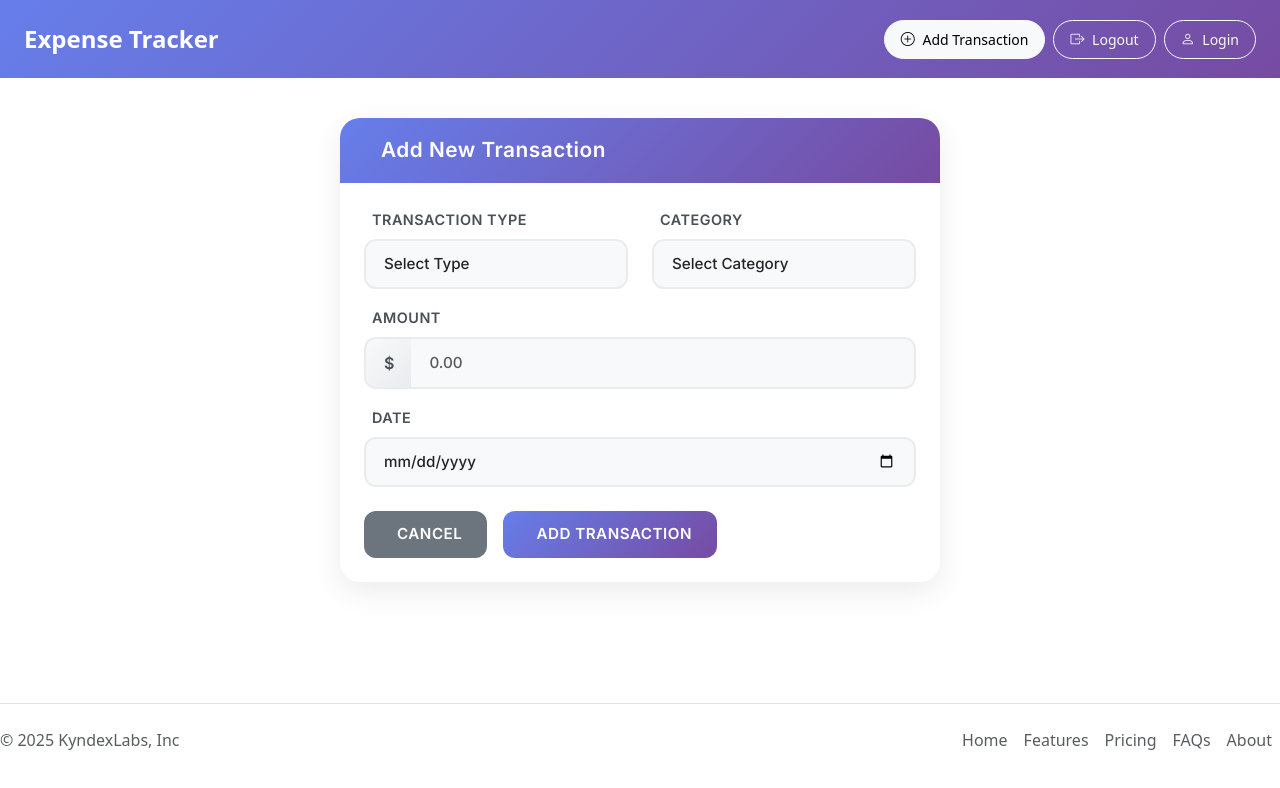
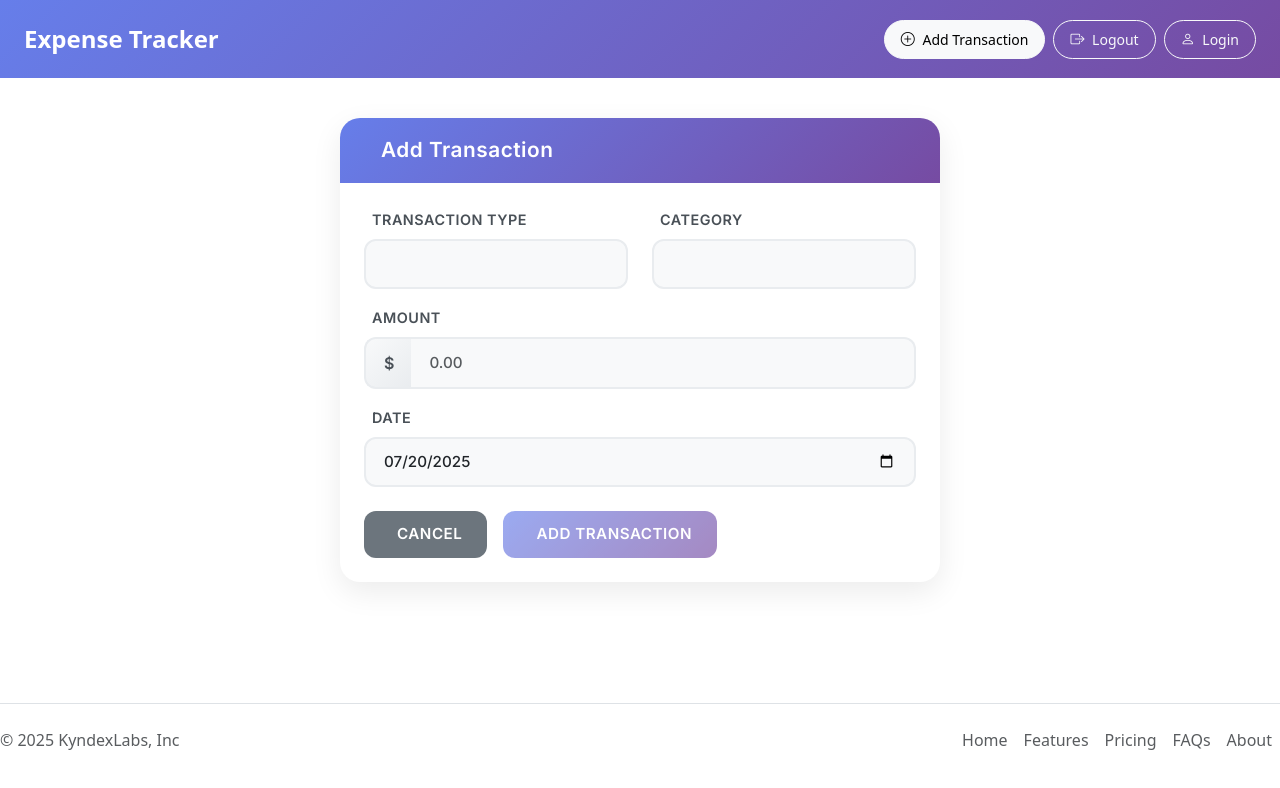
Before and after one commit to DissanayakeDA/Expenses.Client, an Angular app: page /add in a window 1280 px wide. Shown: the top 788 px of the page. Built offline with nearby package versions, Linux system fonts and the light colour scheme.

Commit message:
feat: enhance transaction form with reactive forms and edit functionality

```diff
--- a/src/app/components/transaction-form/transaction-form.html
+++ b/src/app/components/transaction-form/transaction-form.html
@@ -216,21 +216,27 @@
 
 <div class="form-container">
   <h3 class="form-header">
-    <i class="fas fa-plus-circle me-3"></i>Add New Transaction
+    <i class="fas fa-plus-circle me-3"></i>
+    {{ editMode ? "Edit Transaction" : "Add Transaction" }}
   </h3>
 
   <div class="p-4">
-    <form>
+    <form [formGroup]="transactionForm" (ngSubmit)="onSubmit()">
       <div class="row mb-3">
         <!-- Transaction Type -->
         <div class="col-md-6">
           <label for="transactionType" class="form-label">
             <i class="fas fa-tag me-2"></i>Transaction Type
           </label>
-          <select id="transactionType" class="form-select" name="type" required>
-            <option value="">Select Type</option>
+          <select
+            id="type"
+            class="form-select"
+            name="type"
+            formControlName="type"
+            (change)="onTypeChange()"
+          >
             <option value="Income">Income</option>
-            <option value="Expense">Expense</option>
+            <option value="Expenses">Expenses</option>
           </select>
         </div>
 
@@ -239,14 +245,19 @@
           <label for="category" class="form-label">
             <i class="fas fa-folder me-2"></i>Category
           </label>
-          <select id="category" class="form-select" name="category" required>
-            <option value="">Select Category</option>
-            <option value="Food">Food</option>
-            <option value="Transportation">Transportation</option>
-            <option value="Entertainment">Entertainment</option>
-            <option value="Utilities">Utilities</option>
-            <option value="Salary">Salary</option>
-            <option value="Freelance">Freelance</option>
+          <select
+            id="category"
+            class="form-select"
+            name="category"
+            formControlName="category"
+            required
+          >
+            <option
+              *ngFor="let category of avalableCategories"
+              [value]="category"
+            >
+              {{ category }}
+            </option>
           </select>
         </div>
       </div>
@@ -263,6 +274,7 @@
             id="amount"
             class="form-control"
             name="amount"
+            formControlName="amount"
             placeholder="0.00"
             step="0.01"
             min="0"
@@ -281,17 +293,23 @@
           id="date"
           class="form-control"
           name="createAt"
+          formControlName="createAt"
           required
         />
       </div>
 
       <!-- Form Actions -->
       <div class="d-flex gap-3">
-        <button type="button" class="btn btn-secondary">
+        <button type="button" class="btn btn-secondary" (click)="cancel()">
           <i class="fas fa-times me-2"></i>Cancel
         </button>
-        <button type="submit" class="btn btn-primary">
-          <i class="fas fa-check me-2"></i>Add Transaction
+        <button
+          type="submit"
+          class="btn btn-primary"
+          [disabled]="!transactionForm.valid"
+        >
+          <i class="fas fa-check me-2"></i>
+          {{ editMode ? "Update Transaction" : "Add Transaction" }}
         </button>
       </div>
     </form>
--- a/src/app/components/transaction-form/transaction-form.ts
+++ b/src/app/components/transaction-form/transaction-form.ts
@@ -1,24 +1,22 @@
 import { CommonModule } from '@angular/common';
 import { Component, OnInit } from '@angular/core';
-import { FormsModule } from '@angular/forms';
-import { Transaction } from '../../models/transaction';
+import {
+  FormBuilder,
+  FormGroup,
+  ReactiveFormsModule,
+  Validators,
+} from '@angular/forms';
+import { ActivatedRoute, Router } from '@angular/router';
+import { TransactionService } from '../../services/transaction.service';
 
 @Component({
   selector: 'app-transaction-form',
-  imports: [FormsModule, CommonModule],
+  imports: [ReactiveFormsModule, CommonModule],
   templateUrl: './transaction-form.html',
   styleUrl: './transaction-form.css',
 })
 export class TransactionForm implements OnInit {
-  newTransaction: Transaction = {
-    id: 0,
-    type: '',
-    category: '',
-    amount: 0,
-    createAt: new Date(),
-    updatedAt: new Date(),
-  };
-
+  transactionForm: FormGroup;
   incomeCategories = ['Salary', 'Investment', 'Freelance'];
   expenseCategories = [
     'Food',
@@ -28,24 +26,114 @@ export class TransactionForm implements OnInit {
     'Health',
   ];
 
-  availableCategories: string[] = [];
+  avalableCategories: string[] = [];
 
-  constructor() {}
+  editMode = false;
+  transactionId?: number;
 
+  constructor(
+    private fb: FormBuilder,
+    private router: Router,
+    private transactionService: TransactionService,
+    private activatedRoute: ActivatedRoute
+  ) {
+    this.transactionForm = this.fb.group({
+      type: ['', Validators.required],
+      category: ['', Validators.required],
+      amount: ['', [Validators.required, Validators.min(0)]],
+      createAt: [new Date().toISOString().split('T')[0], Validators.required],
+    });
+  }
   ngOnInit(): void {
-    this.updateCategories();
+    const type = this.transactionForm.get('type')?.value;
+    // Only set categories if a type is actually selected
+    if (type) {
+      this.avalableCategories =
+        type === 'Expenses' ? this.expenseCategories : this.incomeCategories;
+    } else {
+      // Start with empty categories until user selects a type
+      this.avalableCategories = [];
+    }
+    this.transactionForm.patchValue({ category: '' });
+    const id = this.activatedRoute.snapshot.paramMap.get('id');
+    if (id) {
+      this.editMode = true;
+      this.transactionId = +id;
+      this.loadTransaction(this.transactionId);
+    }
   }
 
-  updateCategories(): void {
-    this.availableCategories =
-      this.newTransaction.type === 'Expense'
-        ? this.expenseCategories
-        : this.incomeCategories;
-    this.newTransaction.category = '';
+  onTypeChange(): void {
+    const type = this.transactionForm.get('type')?.value;
+    this.avalableCategories =
+      type === 'Expenses' ? this.expenseCategories : this.incomeCategories;
+    this.transactionForm.patchValue({ category: '' });
   }
 
-  addTransaction(): void {
-    console.log('Adding transaction:', this.newTransaction);
-    // TODO: Call the transaction service to save the transaction
+  onSubmit(): void {
+    if (this.transactionForm.valid) {
+      console.log('Form submitted:', this.transactionForm.value);
+      if (this.editMode && this.transactionId) {
+        // Update existing transaction
+        this.transactionService
+          .update(this.transactionId, this.transactionForm.value)
+          .subscribe({
+            next: (response) => {
+              console.log('Transaction updated successfully:', response);
+              this.router.navigate(['/transactions']);
+            },
+            error: (error) => {
+              console.error('Error updating transaction:', error);
+            },
+          });
+        return;
+      }
+      // Call the transaction service to save the transaction
+      this.transactionService.create(this.transactionForm.value).subscribe({
+        next: (response) => {
+          console.log('Transaction created successfully:', response);
+          this.router.navigate(['/transactions']);
+        },
+        error: (error) => {
+          console.error('Error creating transaction:', error);
+        },
+      });
+    }
+  }
+
+  loadTransaction(id: number): void {
+    this.transactionService.getById(id).subscribe({
+      next: (transaction) => {
+        // Handle date conversion properly
+        let dateValue: string;
+        if (transaction.createAt instanceof Date) {
+          dateValue = transaction.createAt.toISOString().split('T')[0];
+        } else {
+          // If it's already a string, parse it to Date first then format
+          dateValue = new Date(transaction.createAt)
+            .toISOString()
+            .split('T')[0];
+        }
+
+        // First populate categories based on transaction type
+        this.avalableCategories =
+          transaction.type === 'Expenses' ? this.expenseCategories : this.incomeCategories;
+
+        // Then set form values including the category
+        this.transactionForm.patchValue({
+          type: transaction.type,
+          category: transaction.category,
+          amount: transaction.amount,
+          createAt: dateValue,
+        });
+      },
+      error: (error) => {
+        console.error('Error fetching transaction:', error);
+      },
+    });
+  }
+
+  cancel() {
+    this.router.navigate(['/transactions']);
   }
 }
--- a/src/app/components/transaction-list/transaction-list.html
+++ b/src/app/components/transaction-list/transaction-list.html
@@ -414,7 +414,7 @@
         <tbody>
           <tr *ngFor="let transaction of transactions">
             <td>
-              <span class="fw-medium">{{ transaction.createAt }}</span>
+              <span class="fw-medium">{{ transaction.createAt | date }}</span>
             </td>
             <td>
               <span
@@ -447,7 +447,10 @@
               </span>
             </td>
             <td>
-              <button class="btn btn-sm btn-primary me-2">
+              <button
+                class="btn btn-sm btn-primary me-2"
+                (click)="editTransaction(transaction)"
+              >
                 <i class="fas fa-pencil-alt me-1"></i>Edit
               </button>
               <button class="btn btn-sm btn-danger">
--- a/src/app/components/transaction-list/transaction-list.ts
+++ b/src/app/components/transaction-list/transaction-list.ts
@@ -2,6 +2,7 @@ import { Component, OnInit } from '@angular/core';
 import { CommonModule } from '@angular/common';
 import { Transaction } from '../../models/transaction';
 import { TransactionService } from '../../services/transaction.service';
+import { Router } from '@angular/router';
 @Component({
   selector: 'app-transaction-list',
   imports: [CommonModule],
@@ -11,7 +12,10 @@ import { TransactionService } from '../../services/transaction.service';
 export class TransactionList implements OnInit {
   transactions: Transaction[] = [];
 
-  constructor(private transactionService: TransactionService) {}
+  constructor(
+    private transactionService: TransactionService,
+    private router: Router
+  ) {}
   ngOnInit(): void {
     this.loadTransactions();
   }
@@ -33,4 +37,9 @@ export class TransactionList implements OnInit {
   getBalance(): number {
     return this.getTotalIncome() - this.getTotalExpenses();
   }
+  editTransaction(transaction: Transaction) {
+    if (transaction.id) {
+      this.router.navigate(['/edit/', transaction.id]);
+    }
+  }
 }
--- a/src/app/services/transaction.service.ts
+++ b/src/app/services/transaction.service.ts
@@ -15,7 +15,7 @@ export class TransactionService {
     return this.http.get<Transaction[]>(this.apiUrl + '/All');
   }
   getById(id: number): Observable<Transaction> {
-    return this.http.get<Transaction>(this.apiUrl + '/Details' + id);
+    return this.http.get<Transaction>(this.apiUrl + '/Details/' + id);
   }
 
   create(transaction: Transaction): Observable<Transaction> {
```
